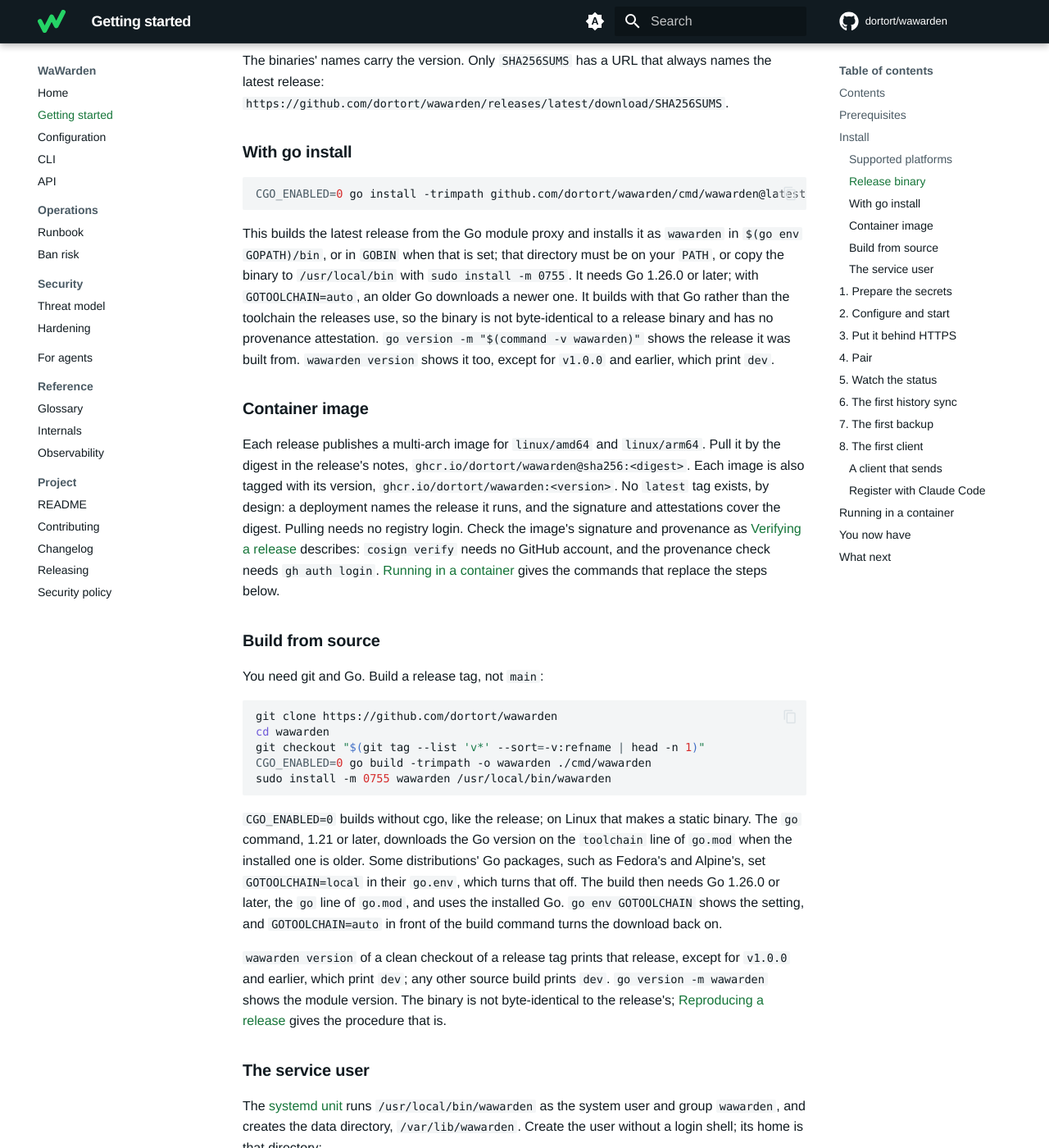
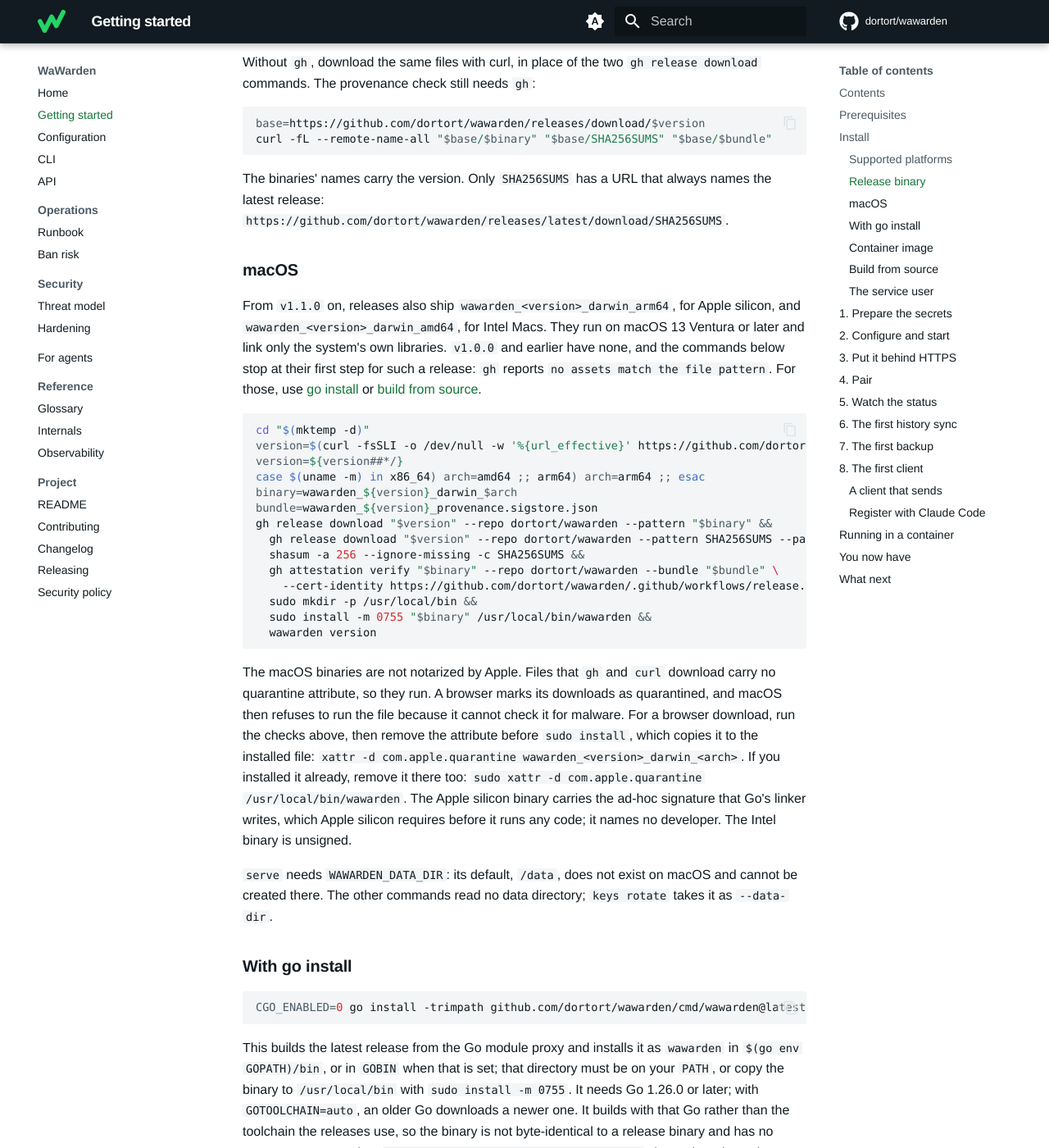
Before and after one commit to dortort/wawarden, an MkDocs documentation site: the page built from docs/getting-started.md, in a window 1280 px wide and 1400 px high, scrolled down 2636 px. Shown: the whole window at 82% size. Built offline with MkDocs 1.6.1 and Material for MkDocs 9.7.7, drawn with Linux system fonts in a browser that asks for light colours; comment, search, counter and statistics services are not loaded; some of the changed text lies outside the part shown.

Commit message:
docs(getting-started): install the macOS binaries
A new macOS section installs wawarden_<version>_darwin_<arch> from
v1.1.0 on, on macOS 13 Ventura or later, with the same empty-directory,
binary-first and && shape as the Linux steps, using shasum and creating
/usr/local/bin. For a release without macOS binaries the steps stop at
the first command with gh's no assets match the file pattern. It
explains the quarantine of browser downloads, which must be removed
before sudo install copies it, the binaries' signatures, and that
serve needs WAWARDEN_DATA_DIR on macOS.

Supported platforms lists the macOS binaries and says CI runs the tests
and the release build on Apple silicon and Intel, and states what macOS
is supported for: the off-host commands and trying WaWarden; the
documentation deploys the service on Linux only.

Co-Authored-By: Claude Opus 5.5 <noreply@anthropic.com>
Co-Authored-By: Claude Fable 5.1 <noreply@anthropic.com>

````diff
--- a/docs/getting-started.md
+++ b/docs/getting-started.md
@@ -54,7 +54,7 @@ the default addresses on `127.0.0.1`. To run in a container instead, read
 | Platform | Release artifacts | From source |
 |---|---|---|
 | Linux on `amd64` (`x86_64`) and `arm64` (`aarch64`) | Binaries and the container image | Supported |
-| macOS 13 Ventura or later, Apple silicon and Intel | None | Builds; CI does not test it |
+| macOS 13 Ventura or later, Apple silicon and Intel | Binaries, from `v1.1.0` on | Supported; CI runs the tests and the release build on Apple silicon and Intel |
 | Linux on other architectures | None | May build; not tested |
 | Windows, FreeBSD, OpenBSD and other systems | None | Does not build |
 
@@ -62,9 +62,16 @@ Deploy the service on Linux, under [systemd](hardening.md#systemd) or as a
 [container](configuration.md#container-image). On Windows, use a Linux
 virtual machine; WSL2 and Docker Desktop have not been tested.
 
+On macOS, WaWarden is supported for the commands you run away from the
+service, such as `backup verify` and `audit verify` on the machine that holds
+the backup identity, and `admin init`, and for trying it. `serve` runs on macOS
+and CI runs its tests there, but this documentation deploys the service on
+Linux only: the systemd unit and the container image are for Linux, and no
+launchd unit is provided.
+
 ### Release binary
 
-Each release ships a static binary per platform,
+Each release ships a static Linux binary per architecture,
 `wawarden_<version>_linux_<arch>`, with `SHA256SUMS` and a Sigstore bundle of
 their build provenance, `wawarden_<version>_provenance.sigstore.json`. These
 commands download the latest release's binary for this host into a new empty
@@ -109,6 +116,49 @@ curl -fL --remote-name-all "$base/$binary" "$base/SHA256SUMS" "$base/$bundle"
 The binaries' names carry the version. Only `SHA256SUMS` has a URL that
 always names the latest release:
 `https://github.com/dortort/wawarden/releases/latest/download/SHA256SUMS`.
+
+### macOS
+
+From `v1.1.0` on, releases also ship `wawarden_<version>_darwin_arm64`, for
+Apple silicon, and `wawarden_<version>_darwin_amd64`, for Intel Macs. They run
+on macOS 13 Ventura or later and link only the system's own libraries.
+`v1.0.0` and earlier have none, and the commands below stop at their first
+step for such a release: `gh` reports `no assets match the file pattern`. For
+those, use [go install](#with-go-install) or
+[build from source](#build-from-source).
+
+```sh
+cd "$(mktemp -d)"
+version=$(curl -fsSLI -o /dev/null -w '%{url_effective}' https://github.com/dortort/wawarden/releases/latest)
+version=${version##*/}
+case $(uname -m) in x86_64) arch=amd64 ;; arm64) arch=arm64 ;; esac
+binary=wawarden_${version}_darwin_$arch
+bundle=wawarden_${version}_provenance.sigstore.json
+gh release download "$version" --repo dortort/wawarden --pattern "$binary" &&
+  gh release download "$version" --repo dortort/wawarden --pattern SHA256SUMS --pattern "$bundle" &&
+  shasum -a 256 --ignore-missing -c SHA256SUMS &&
+  gh attestation verify "$binary" --repo dortort/wawarden --bundle "$bundle" \
+    --cert-identity https://github.com/dortort/wawarden/.github/workflows/release.yml@refs/heads/main &&
+  sudo mkdir -p /usr/local/bin &&
+  sudo install -m 0755 "$binary" /usr/local/bin/wawarden &&
+  wawarden version
+```
+
+The macOS binaries are not notarized by Apple. Files that `gh` and `curl`
+download carry no quarantine attribute, so they run. A browser marks its
+downloads as quarantined, and macOS then refuses to run the file because it
+cannot check it for malware. For a browser download, run the checks above,
+then remove the attribute before `sudo install`, which copies it to the
+installed file: `xattr -d com.apple.quarantine wawarden_<version>_darwin_<arch>`.
+If you installed it already, remove it there too:
+`sudo xattr -d com.apple.quarantine /usr/local/bin/wawarden`. The Apple
+silicon binary carries the ad-hoc signature that Go's linker writes, which
+Apple silicon requires before it runs any code; it names no developer. The
+Intel binary is unsigned.
+
+`serve` needs `WAWARDEN_DATA_DIR`: its default, `/data`, does not exist on
+macOS and cannot be created there. The other commands read no data directory;
+`keys rotate` takes it as `--data-dir`.
 
 ### With go install
 
````
